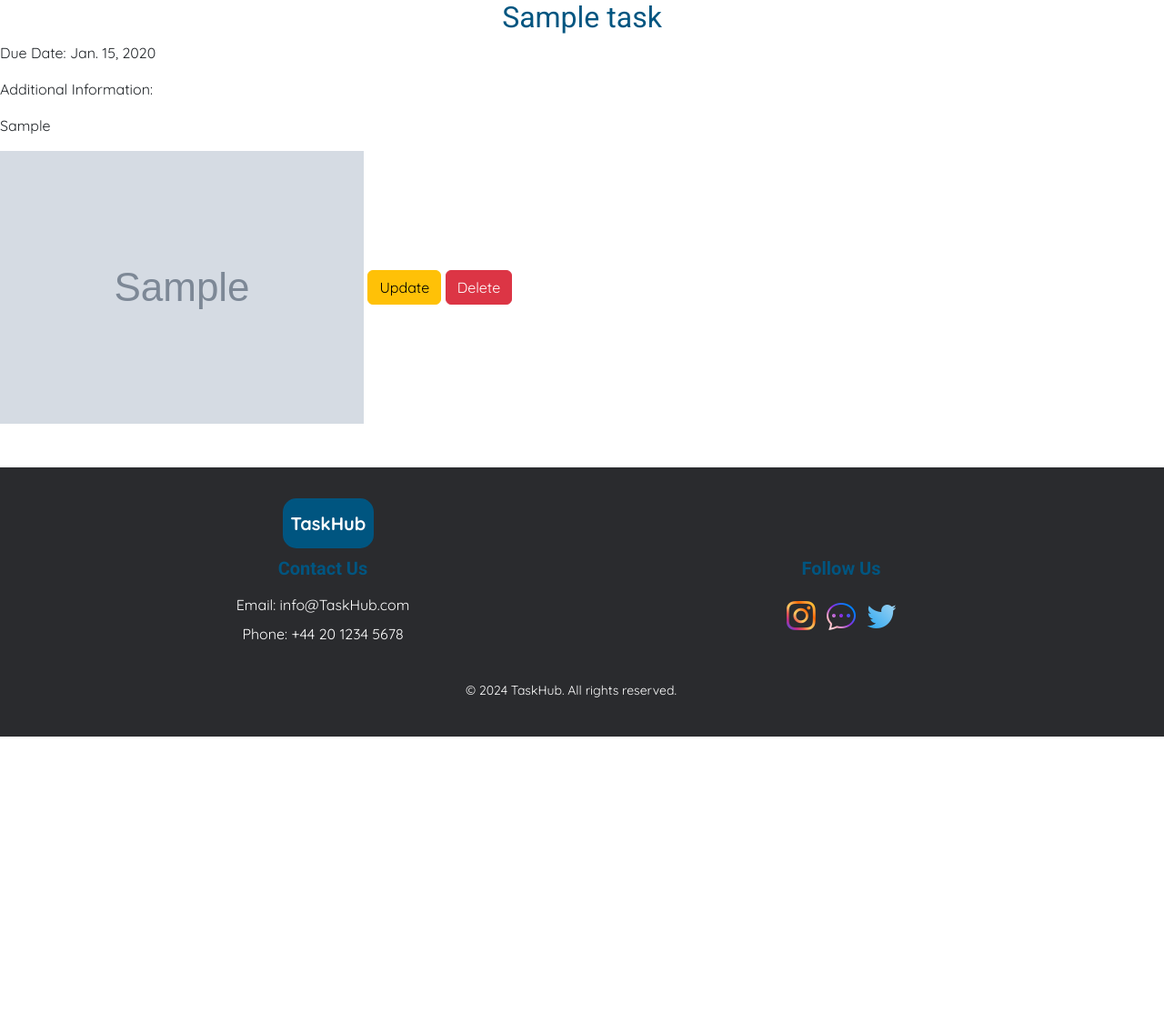
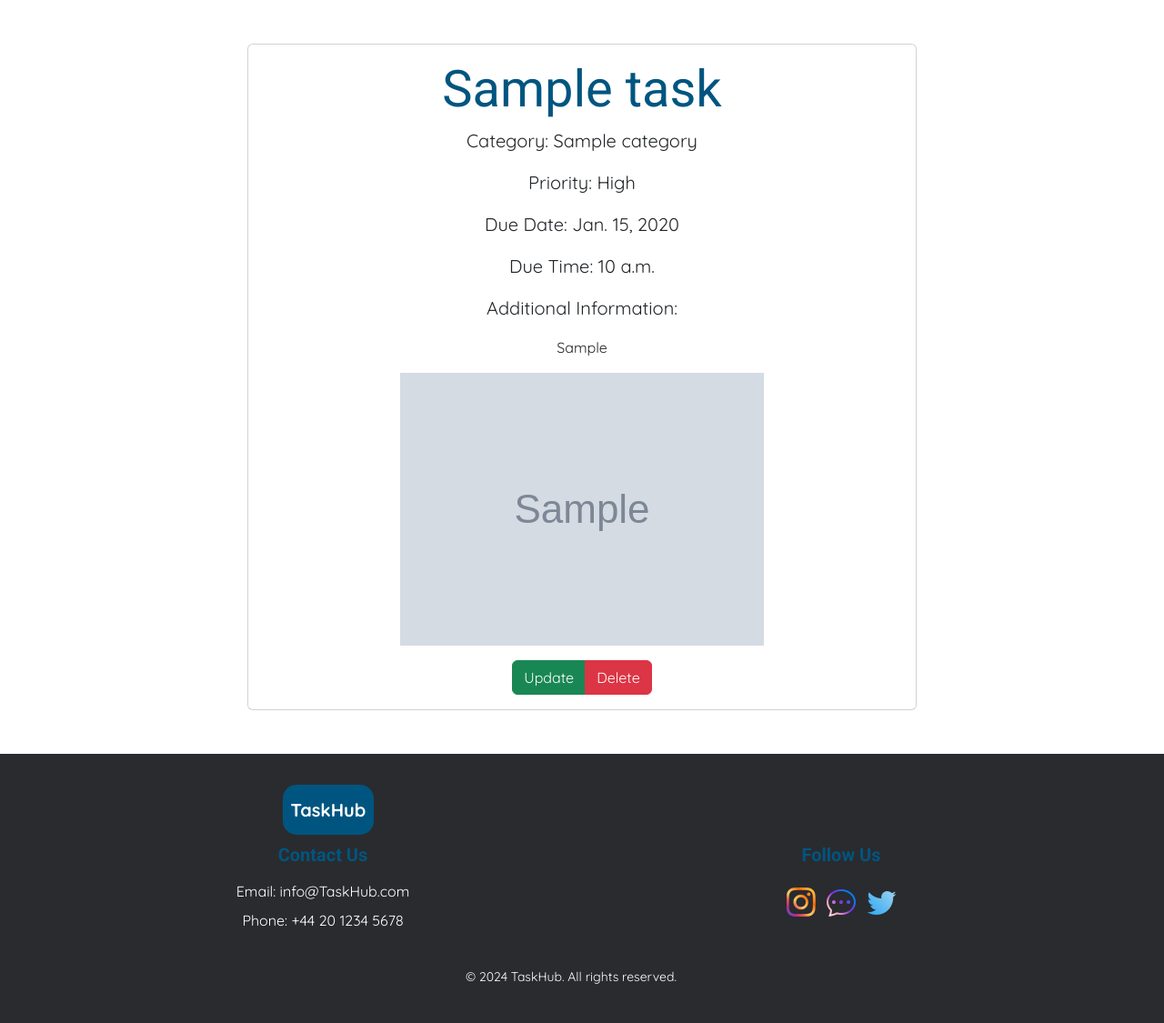
Before and after one commit to JonFD4/Taskhub, a Django app: page /tasks/task/1/ in a window 1280 px wide. Shown: the part 101-1226 px from the top of the page at 91% size. Before the commit the page ends 911 px from the top, so only its background shows below. Run offline with Django 5.2, Linux system fonts and the light colour scheme; a user stored in the database is signed in; data comes from the database, SQL or seed files in the repository; tables that the repository leaves empty hold one stand-in row (values such as "Sample post"); grey boxes marked "Sample" are stand-in pictures; parts of the project's set-up code (start-up, migrations or seed data) failed here and were passed over; some libraries are stand-ins or nearby versions.

```diff
--- a/tasks/templates/tasks/task_detail.html
+++ b/tasks/templates/tasks/task_detail.html
@@ -3,16 +3,35 @@
 {% block title %}Task Details - Task Hub{% endblock %}
 
 {% block content %}
-    <h2>{{ task.title }}</h2>
-    <p>Due Date: {{ task.due_date }}</p>
+<div class="container">
+    <div class="row justify-content-center">
+        <div class="col-md-8">
+            <div class="card mt-5">
+                <div class="card-body text-center">
+                    <h2 class="display-4">{{ task.title }}</h2>
+                    <p class="lead mb-3">Category: {{ task.category.name }}</p>
+                    <p class="lead mb-3">Priority: {{ task.get_priority_display }}</p>
+                    <p class="lead mb-3">Due Date: {{ task.due_date }}</p>
+                    {% if task.due_time %}
+                        <p class="lead mb-3">Due Time: {{ task.due_time }}</p>
+                    {% endif %}
                     {% if task.additional_info %}
-        <p>Additional Information: {{ task.additional_info|safe|linebreaks }}</p>
+                        <p class="lead mb-3">Additional Information: {{ task.additional_info|safe|linebreaks }}</p>
                     {% endif %}
                     {% if task.goal_image %}
-        <img src="{{ task.goal_image.url }}" alt="{{ task.goal_image_alt }}">
+                        <img src="{{ task.goal_image.url }}" alt="{{ task.goal_image_alt }}" class="img-fluid mb-3">
                     {% endif %}
-    <a href="{% url 'update_task' pk=task.pk %}" class="btn btn-warning">Update</a>
-    <button type="button" class="btn btn-danger" data-bs-toggle="modal" data-bs-target="#deleteModal">Delete</button>
+                    <div class="text-center">
+                        <div class="btn-group">
+                            <a href="{% url 'update_task' pk=task.pk %}" class="btn btn-success btn-md ">Update</a>
+                            <button type="button" class="btn btn-danger btn-md" data-bs-toggle="modal" data-bs-target="#deleteModal">Delete</button>
+                        </div>
+                    </div>
+                </div>
+            </div>
+        </div>
+    </div>
+</div>
 
 <!-- Delete Modal -->
 <div class="modal fade" id="deleteModal" tabindex="-1" aria-labelledby="deleteModalLabel" aria-hidden="true">
@@ -28,8 +47,8 @@
             <div class="modal-footer">
                 <form method="post" action="{% url 'delete_task' pk=task.pk %}">
                     {% csrf_token %}
-                        <button type="submit" class="btn btn-danger">Delete</button>
-                        <button type="button" class="btn btn-secondary" data-bs-dismiss="modal">Cancel</button>
+                    <button type="submit" class="btn btn-danger btn-md">Delete</button>
+                    <button type="button" class="btn btn-secondary btn-md" data-bs-dismiss="modal">Cancel</button>
                 </form>
             </div>
         </div>
```
Lines whose indentation alone changed are shown as unchanged.
